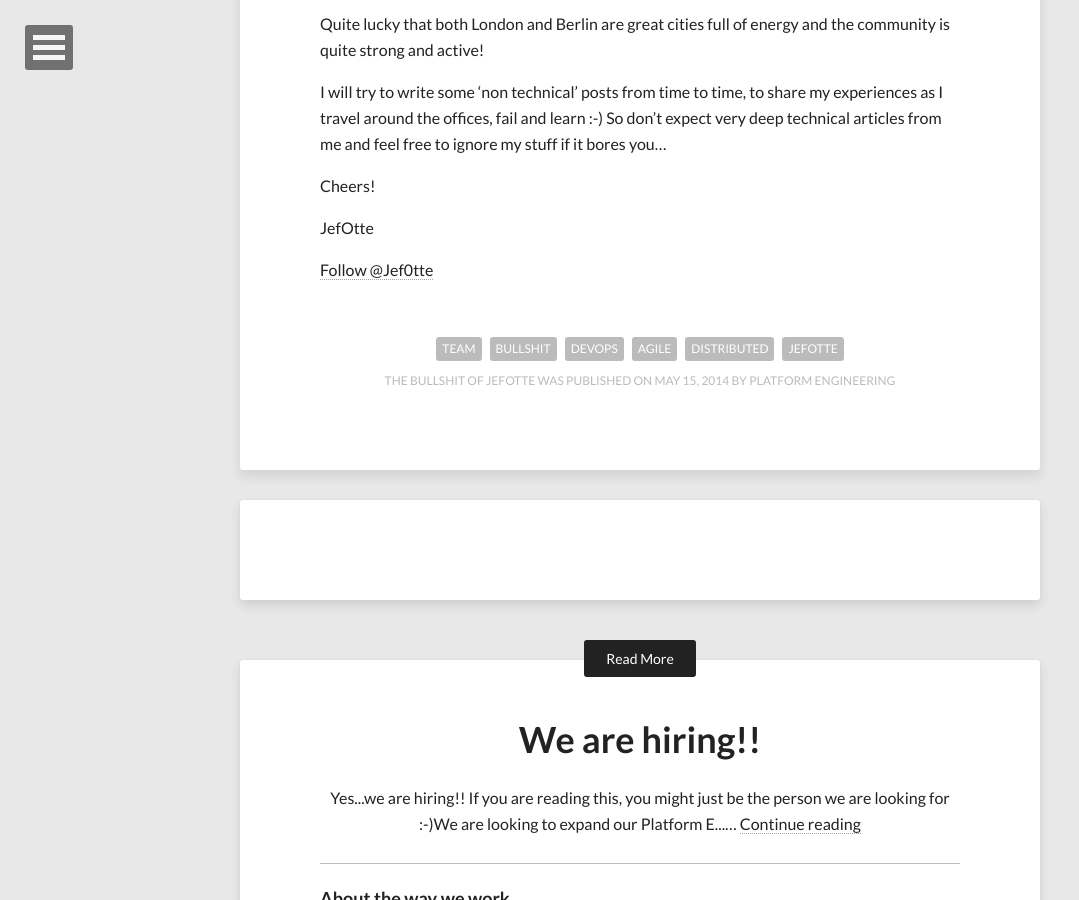
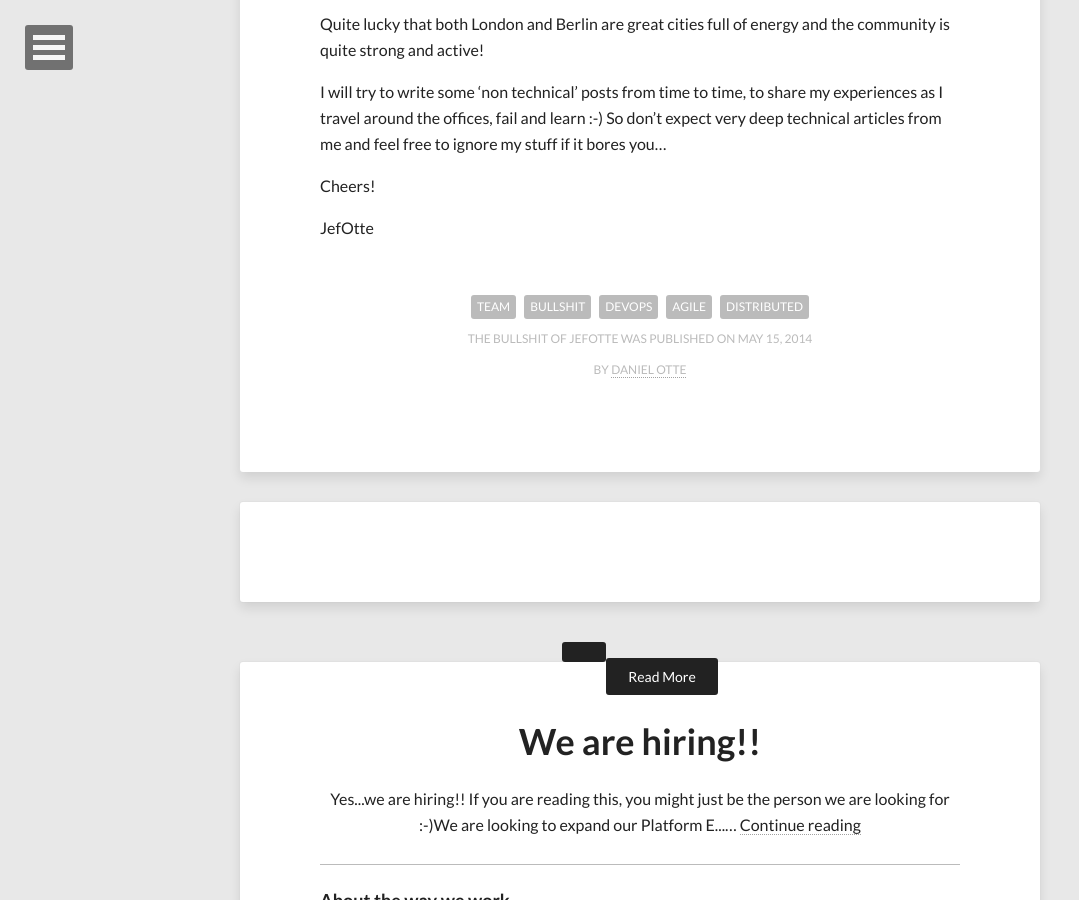
Before and after one commit to keymon/springerpe.github.io, a Jekyll site: the page built from _posts/2014-05-15-bullshit-of-jefotte.md, in a window 1280 px wide and 900 px high, scrolled down 921 px. Shown: the whole window, without its empty margins (0-1079 px from the left). Built offline with Jekyll 4.4.1, drawn with Linux system fonts in a browser that asks for light colours; nearby versions of some CDN libraries; comment, search, counter and statistics services are not loaded.

Commit message:
enabled multiple authors in config.yaml

```diff
--- a/_config.yml
+++ b/_config.yml
@@ -6,7 +6,19 @@
 # PPS. If you leave it blank for local testing home links won't work, they'll be fine for live domains though.
 url:              http://springerpe.github.io
 # production_url:              http://springerpe.github.io
-# Owner/author information
+# author information
+authors:
+  otte:
+    name: Daniel Otte
+    display_name: Daniel Otte
+    gravatar:
+    twitter: Jef0tte
+  rivas:
+    name: Hector Rivas
+    display_name: Hector Rivas
+    gravatar:
+    twitter: thekeymon
+# Owner
 owner:
   name:           Platform Engineering
   avatar:         avatar.jpg
@@ -23,7 +35,6 @@
   tumblr:
   # For Google Authorship https://plus.google.com/authorship
   google_plus:
-
 # Analytics and webmaster tools stuff goes here
 google_analytics:
 google_verify:
--- a/_layouts/post.html
+++ b/_layouts/post.html
@@ -39,7 +39,13 @@
         <span class="entry-tags">{% for tag in page.tags %}<a href="{{ site.url }}/tags/#{{ tag | cgi_encode }}" title="Pages tagged {{ tag }}" class="tag">{{ tag }}</a>{% unless forloop.last %}{% endunless %}{% endfor %}</span>
         <span><a href="{{ site.url }}{{ page.url }}" rel="bookmark" title="{{ page.title }}">{{ page.title }}</a> was published on <span class="entry-date date published updated"><time datetime="{{ page.date | date_to_xmlschema }}">{{ page.date | date: "%B %d, %Y" }}</time></span></span>
         {% if page.modified %}(revised: <span class="entry-date date modified"><time datetime="{{ page.modified }}">{{ page.modified | date: "%m/%d/%Y" }}</time></span>){% endif %}
-        <span class="author vcard"><span class="fn"><a href="{{ site.url }}/about/" title="About {{ site.owner.name }}">{{ site.owner.name }}</a></span></span>
+       {% assign author = site.authors[page.author] %}
+<article class="entry">
+  <header>
+    <p class="byline">
+      by <span><a href="https://twitter.com/{{author.twitter}}" </a></span> {{ author.display_name }}
+    </p> <!-- /.byline -->
+  </header>
         {% if page.share %}<div class="social-share">
           <ul class="socialcount socialcount-small inline-list">
             <li class="facebook"><a href="https://www.facebook.com/sharer/sharer.php?u={{ site.url }}{{ page.url }}" title="Share on Facebook"><span class="count"><i class="icon-facebook-sign"></i> Like</span></a></li>
--- a/_posts/2014-05-15-bullshit-of-jefotte.md
+++ b/_posts/2014-05-15-bullshit-of-jefotte.md
@@ -1,5 +1,5 @@
 ---
-author: JefOtte
+author: otte
 date: 2014-05-15
 title: 'The Bullshit of JefOtte'
 category: process
@@ -7,7 +7,7 @@
 image:
   feature: cocktails.jpg
 published: true
-tags: team bullshit devops agile distributed JefOtte
+tags: team bullshit devops agile distributed
 comments: true
 ---
 
@@ -27,6 +27,3 @@
 Cheers!
 
 JefOtte
-
-<a href="https://twitter.com/Jef0tte" class="twitter-follow-button" data-show-count="false" data-show-screen-name="false">Follow @Jef0tte</a>
-<script>!function(d,s,id){var js,fjs=d.getElementsByTagName(s)[0],p=/^http:/.test(d.location)?'http':'https';if(!d.getElementById(id)){js=d.createElement(s);js.id=id;js.src=p+'://platform.twitter.com/widgets.js';fjs.parentNode.insertBefore(js,fjs);}}(document, 'script', 'twitter-wjs');</script>
```
Also changed, not shown: _posts/2014-05-10-how-we-work.md (+2 -5 lines), _posts/2014-05-16-we-are-hiring.md (+2 -5 lines).
